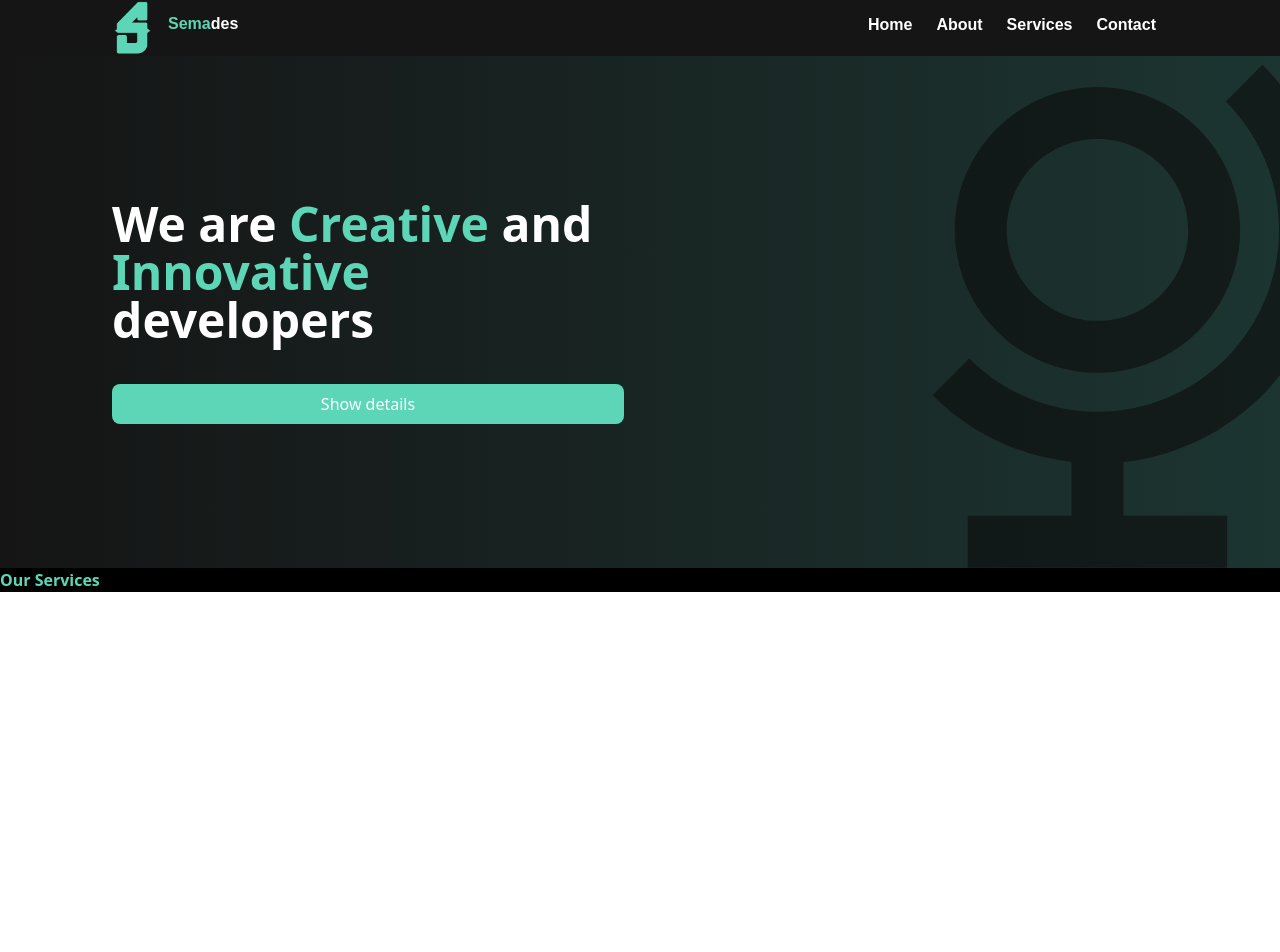
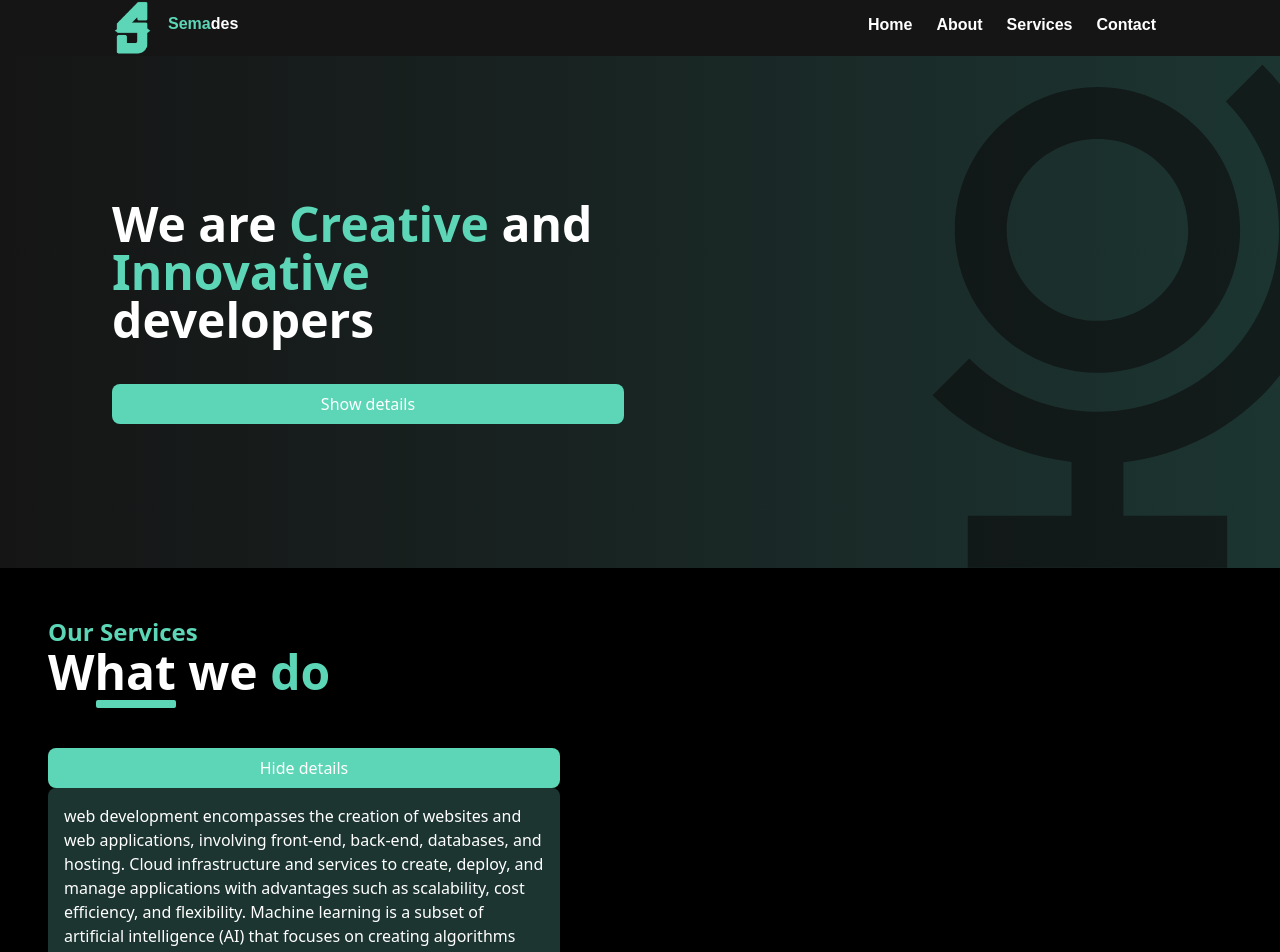
Before and after one commit to sky2626/Joetib-semades, a React (Vite) app: page / in a window 1280 px wide. Shown: the top 952 px of the page. Before the commit the page ends 800 px from the top, so only its background shows below. Built offline with nearby package versions, Linux system fonts and the light colour scheme; a web font is replaced by a local one.

Commit message:
update on our service

```diff
--- a/src/component/Home.jsx
+++ b/src/component/Home.jsx
@@ -2,9 +2,13 @@ import { useState } from 'react';
 
 export default function Home(){
     const [showMore, setShowMore] = useState(false);
+    const [showMore2, setShowMore2] = useState(true);
 
     function handleMoreClick() {
         setShowMore(!showMore);
+      }
+    function handleMoreClick2() {
+        setShowMore2(!showMore2);
       }
 
     return(
@@ -34,8 +38,26 @@ export default function Home(){
                 <img className="hidden md:block md:pl-64 md:h-120 md:pt-2" src="./src/assets/globe.svg" alt="svg of globe" />
             </div>
             <div className='bg-black '>
-                <div className="">
-                    <h1 className='text-pro-100 font-semibold '>Our Services</h1>
+                <div className="flex justify-center flex-col p-12">
+                    <h2 className='text-pro-100 font-semibold text-center md:text-start text-2xl'>
+                        Our Services
+                    </h2>
+                    <h1 className='text-white font-semibold text-center md:text-start text-5xl '>
+                        What we <span className='text-pro-100'>do</span>
+                    </h1>
+                    <div className='bg-pro-100 rounded-sm h-2 w-20 ml-12 mt-1'></div>
+                    <button
+                    onClick={handleMoreClick2}
+                    className="text-white bg-pro-100 h-10 w-24 rounded-lg mt-10 md:w-120 text-semibold">
+                        {showMore2 ? 'Hide' : 'Show'} details
+                    </button>
+                    {showMore2 &&
+                    <p className='bg-pro-300 mt-0 p-4 text-white rounded-lg md:w-120 '>
+                        web development encompasses the creation of websites and web applications, involving front-end, back-end, databases, and hosting.
+                        Cloud infrastructure and services to create, deploy, and manage applications with advantages such as scalability, cost efficiency,
+                        and flexibility. Machine learning is a subset of artificial intelligence (AI) that focuses on creating algorithms and models that
+                        enable computers to learn from data and make predictions or decisions without explicit programming.
+                    </p>}
                 </div>
                 <div className="">
 
```
